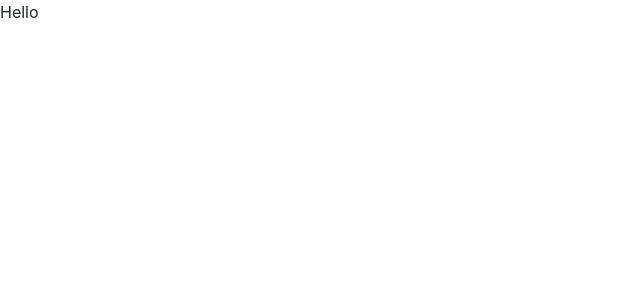
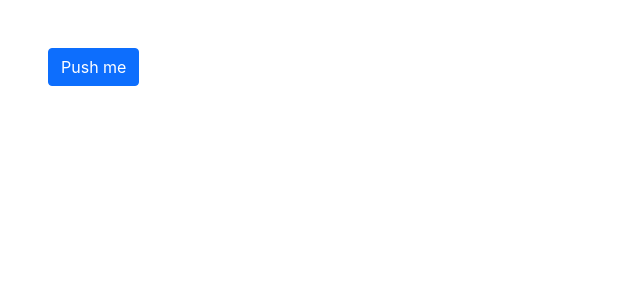
Before and after one commit to tretiaki/dictionary-project, a React (Create React App) app: page / in a window 1280 px wide. Shown: the top 300 px of the page, without its empty margins (0-640 px from the left). Built offline with nearby package versions, Linux system fonts and the light colour scheme.

Commit message:
created a button

```diff
--- a/src/App.js
+++ b/src/App.js
@@ -3,7 +3,11 @@ import "./App.css";
 export default function App() {
   return (
     <div className="App">
-      <header className="App-header">Hello</header>
+      <header className="App-header">
+        <a href="#" className="btn btn-primary center m-5">
+          Push me
+        </a>
+      </header>
     </div>
   );
 }
```
